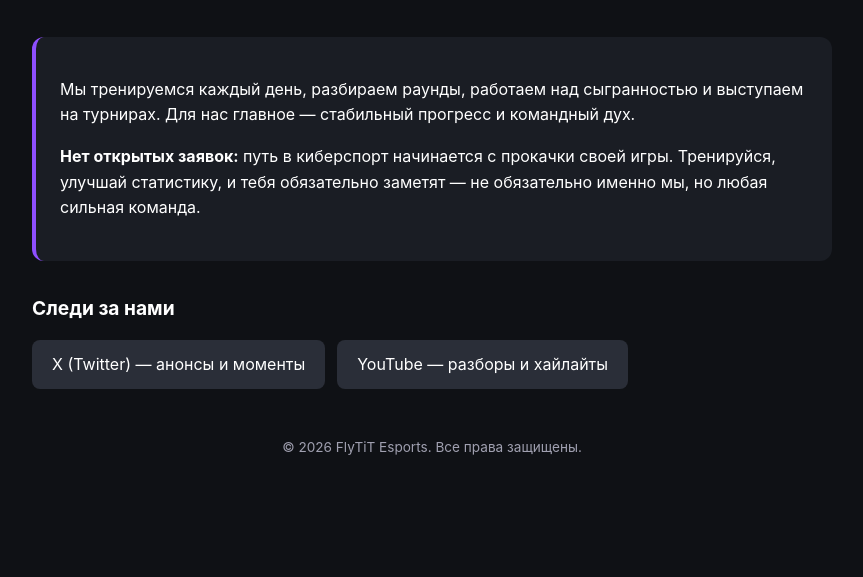
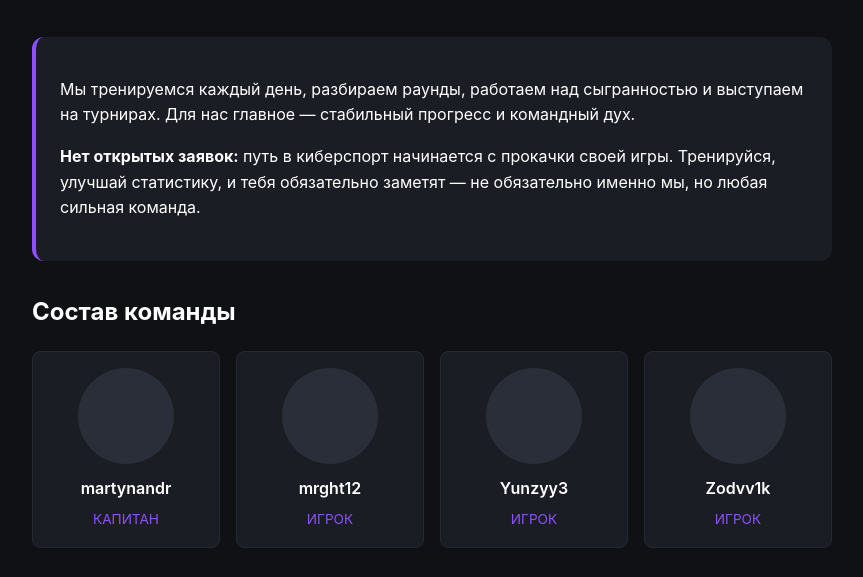
Before and after one commit to mrght12/FlyTiT-Esports-, a plain HTML site: page index.html in a window 1280 px wide. Shown: the part 329-906 px from the top of the page, without its empty margins (208-1071 px from the left). Before the commit the page ends 848 px from the top, so only its background shows below. Drawn offline with Linux system fonts and the light colour scheme.

Commit message:
Implement team roster section in index.html
Added styles and structure for team roster section with player cards.

```diff
--- a/index.html
+++ b/index.html
@@ -66,6 +66,46 @@
         padding: 24px;
         border-radius: 12px;
         border-left: 4px solid var(--accent);
+      }
+
+      /* Стили для состава */
+      .roster {
+        margin-top: 32px;
+      }
+      .roster h2 {
+        margin-bottom: 20px;
+      }
+      .roster-grid {
+        display: grid;
+        grid-template-columns: repeat(auto-fit, minmax(160px, 1fr));
+        gap: 16px;
+      }
+      .player-card {
+        background: var(--panel-dark);
+        padding: 16px;
+        border-radius: 8px;
+        text-align: center;
+        border: 1px solid #252930;
+      }
+      .player-avatar {
+        width: 96px;
+        height: 96px;
+        background: #2a2e38;
+        border-radius: 50%;
+        margin: 0 auto 12px;
+        display: block;
+        /* Если будут картинки — раскомментируй и используй src */
+        /* object-fit: cover; */
+      }
+      .player-name {
+        font-weight: 600;
+        margin-bottom: 4px;
+        display: block;
+      }
+      .player-role {
+        color: var(--accent);
+        font-size: 0.85rem;
+        text-transform: uppercase;
       }
 
       .socials {
@@ -149,6 +189,33 @@
         <p><strong>Нет открытых заявок:</strong> путь в киберспорт начинается с прокачки своей игры. Тренируйся, улучшай статистику, и тебя обязательно заметят — не обязательно именно мы, но любая сильная команда.</p>
       </section>
 
+      <!-- Состав команды -->
+      <section class="roster">
+        <h2>Состав команды</h2>
+        <div class="roster-grid">
+          <div class="player-card">
+            <span class="player-avatar"></span>
+            <span class="player-name">martynandr</span>
+            <span class="player-role">Капитан</span>
+          </div>
+          <div class="player-card">
+            <span class="player-avatar"></span>
+            <span class="player-name">mrght12</span>
+            <span class="player-role">Игрок</span>
+          </div>
+          <div class="player-card">
+            <span class="player-avatar"></span>
+            <span class="player-name">Yunzyy3</span>
+            <span class="player-role">Игрок</span>
+          </div>
+          <div class="player-card">
+            <span class="player-avatar"></span>
+            <span class="player-name">Zodvv1k</span>
+            <span class="player-role">Игрок</span>
+          </div>
+        </div>
+      </section>
+
       <section class="socials">
         <h2>Следи за нами</h2>
         <ul class="social-list">
```
